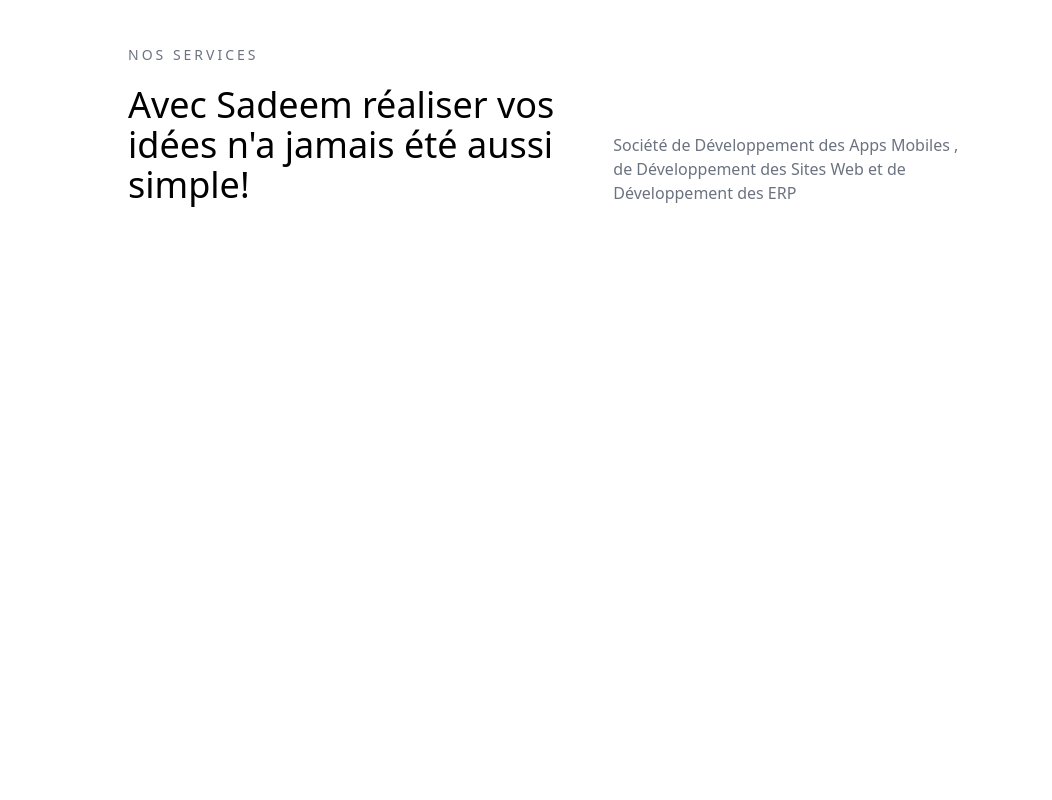
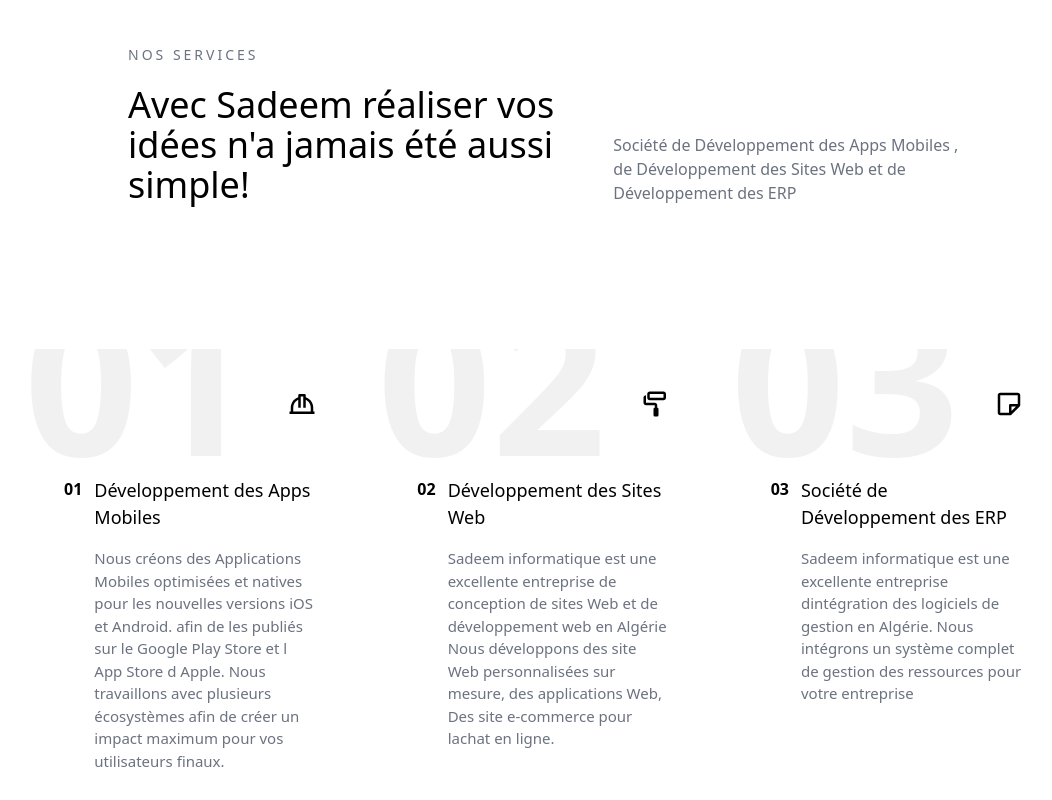
Before and after one commit to hasnahadd/SadeemN, a Next.js app: page / in a window 1280 px wide. Shown: the part 1036-1836 px from the top of the page, without its empty margins (96-1148 px from the left). Before the commit the page ends 1513 px from the top, so only its background shows below. Built offline with nearby package versions, Linux system fonts and the light colour scheme.

Commit message:
fix depolyment err second time

```diff
--- a/components/Services.js
+++ b/components/Services.js
@@ -188,6 +188,34 @@
  whileHover={{y:-10 ,transition:0.1 ,}}
 key={step.title} className='group duration-300 pt-32 pl-10 pr-10 bg-white relative overflow-hidden hover:bg-slate-300 hover:shadow-2xl'>
 
+<span className='text-[200px] inline-block z-[1] font-semibold absolute -top-[120px] opacity-5 left-0
+ leading-0'>{step.number}</span>
+ <div className='absolute top-10 right-10'>
+    <span className='text-3xl text-black duration-300 transtion-all ease-in-out group-hover:text-white'>
+        <step.icon/>
+    </span>
+ </div>
+<div className='relative z-40 flex gap-3 items-start'>
+<div className='font-semibold duration-300 transition-all ease-in-out group-hover:text-white group-hover:text-opacity-50'>
+{step.number}
+
+</div>
+<div>
+    <h3 className=' text-[18px] mb-4 duration-300 transtion-all ease-in-out group-hover:text-white'>
+{step.title}
+    </h3>
+    <p className='text-[15px] text-gray-500 mb-7 duration-300 transtion-all ease-in-out group-hover:text-white'>
+{step.desc}
+
+    </p>
+    <p>
+
+    </p>
+</div>
+
+</div>
+
+
 
 </motion.div>
 
--- a/package.json
+++ b/package.json
@@ -12,7 +12,8 @@
     "framer-motion": "^11.1.7",
     "next": "14.2.2",
     "react": "^18",
-    "react-dom": "^18"
+    "react-dom": "^18",
+    "react-icons": "^5.1.0"
   },
   "devDependencies": {
     "eslint": "^8",
```
Also changed, not shown: 1 other file (tests, documents, lock files or other folders).
